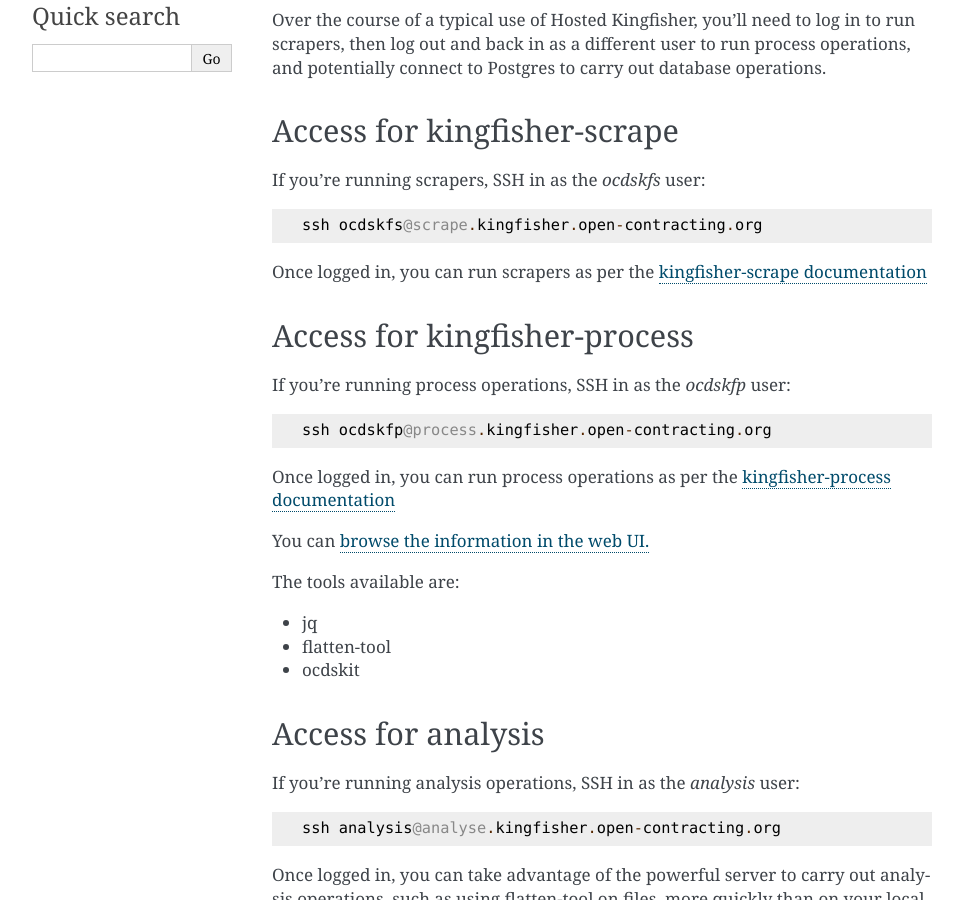
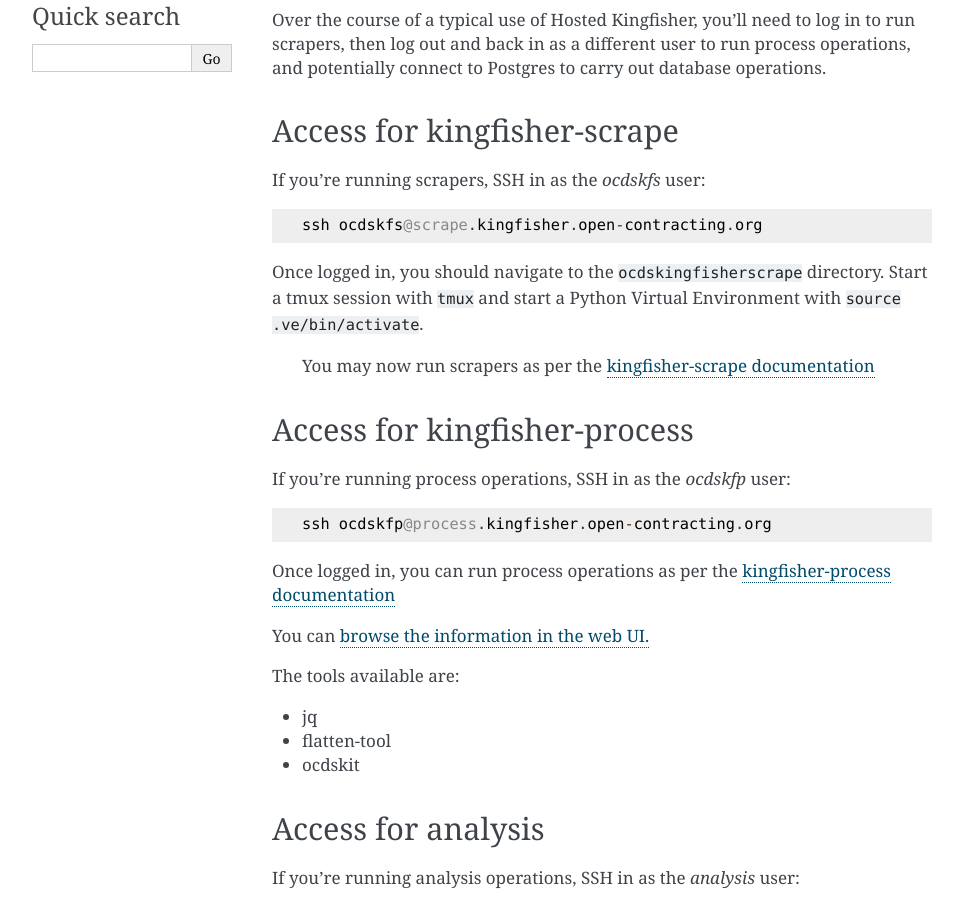
Before and after one commit to open-contracting-archive/kingfisher-vagrant, a Sphinx documentation site: the page built from docs/hosted.rst, in a window 1280 px wide and 900 px high, scrolled down 456 px. Shown: the whole window, without its empty margins (148-1111 px from the left). Built offline with Sphinx 7.4.7, drawn with Linux system fonts in a browser that asks for light colours.

Commit message:
Added preamble instructions to hosted kingfisher scrape

```diff
--- a/docs/hosted.rst
+++ b/docs/hosted.rst
@@ -19,7 +19,9 @@
 
   ssh ocdskfs@scrape.kingfisher.open-contracting.org
 
-Once logged in, you can run scrapers as per the `kingfisher-scrape documentation <https://kingfisher-scrape.readthedocs.io/en/latest/use-hosted.html>`_
+Once logged in, you should navigate to the ``ocdskingfisherscrape`` directory. Start a tmux session with ``tmux`` and start a Python Virtual Environment with ``source .ve/bin/activate``.
+
+ You may now run scrapers as per the `kingfisher-scrape documentation <https://kingfisher-scrape.readthedocs.io/en/latest/use-hosted.html>`_
 
 Access for kingfisher-process
 -----------------------------
```
